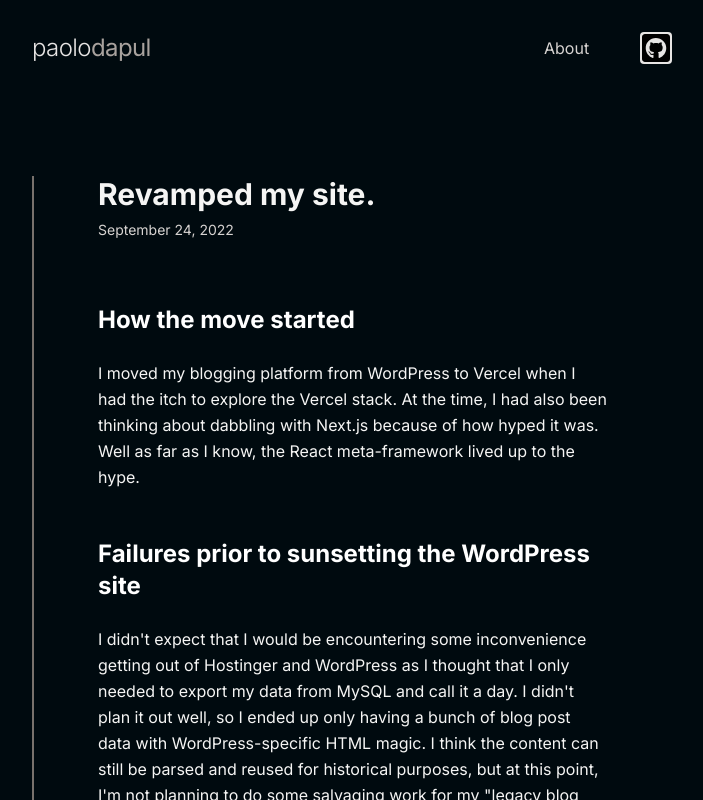
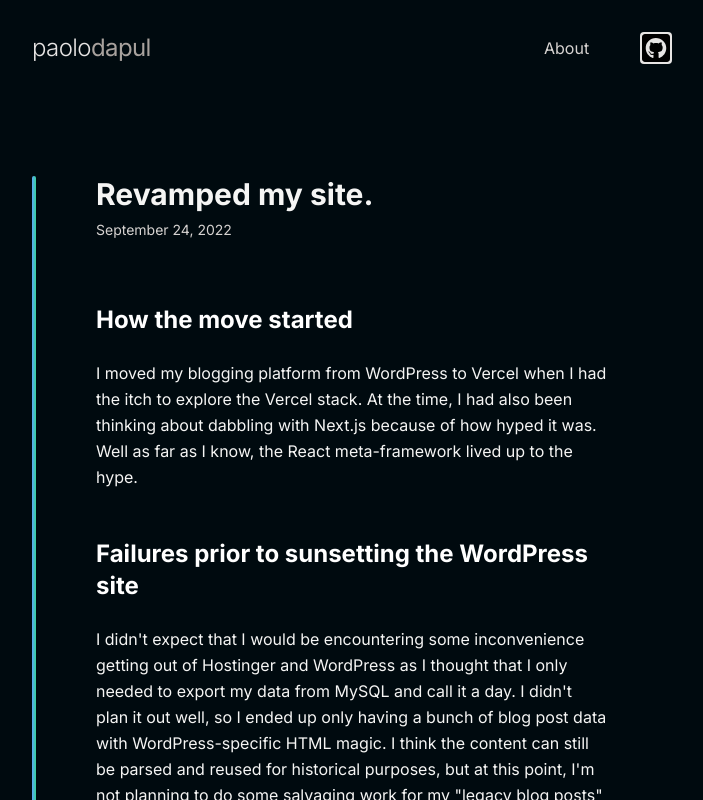
Before and after one commit to paolodapul/paolodapuldotnet, a Next.js app: page /blog/revamp in a window 1280 px wide. Shown: the top 800 px of the page, without its empty margins (288-991 px from the left). Built offline with nearby package versions, Linux system fonts and the light colour scheme.

Commit message:
Change look of highlight border

```diff
--- a/components/Post.js
+++ b/components/Post.js
@@ -2,7 +2,8 @@ import Link from 'next/link';
 
 export default function Post({ post }) {
   return (
-    <div className="mb-12">
+    <div className="mb-12 relative">
+      <div className="-ml-16 bg-gradient-to-r from-blue-400 to-emerald-400 w-1 h-full rounded-md absolute"></div>
       <Link href={`/blog/${post.slug}`}>
         <a>
           <h1 className="text-stone-100 font-bold text-3xl mb-2 leading-9 tracking-normal">
--- a/pages/blog/[slug].js
+++ b/pages/blog/[slug].js
@@ -23,10 +23,8 @@ marked.setOptions({
 
 export default function PostPage({ frontMatter: { title, date }, content }) {
   return (
-    <div
-      id="post-page"
-      className="-ml-16 pl-16 border-double border-stone-500 border-l-2"
-    >
+    <div id="post-page" className="-ml-16 pl-16 relative">
+      <div className="-ml-16 bg-gradient-to-r from-blue-400 to-emerald-400 w-1 h-full rounded-md absolute"></div>
       <h1 className="text-stone-100 font-bold tracking-normal text-3xl mb-2">
         {title}
       </h1>
```
